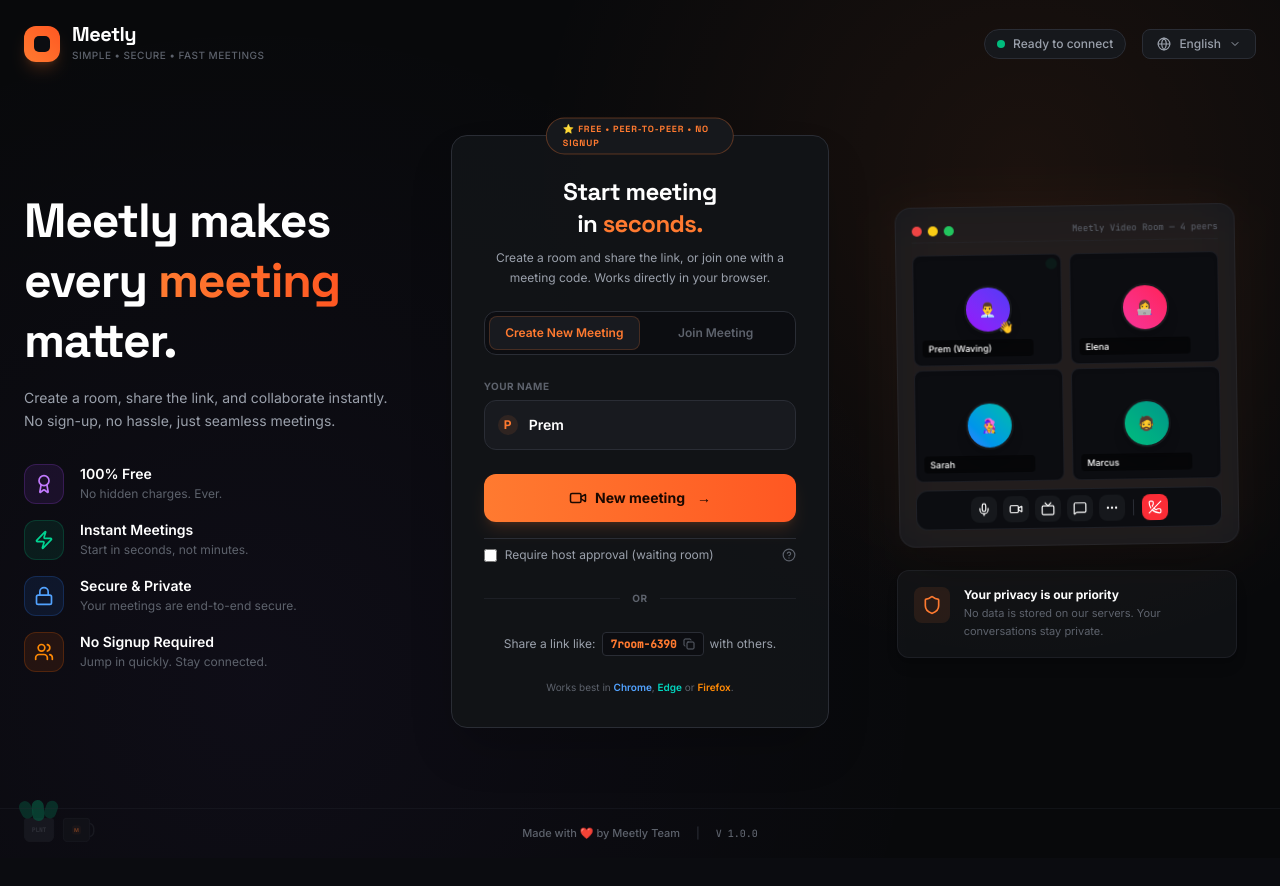
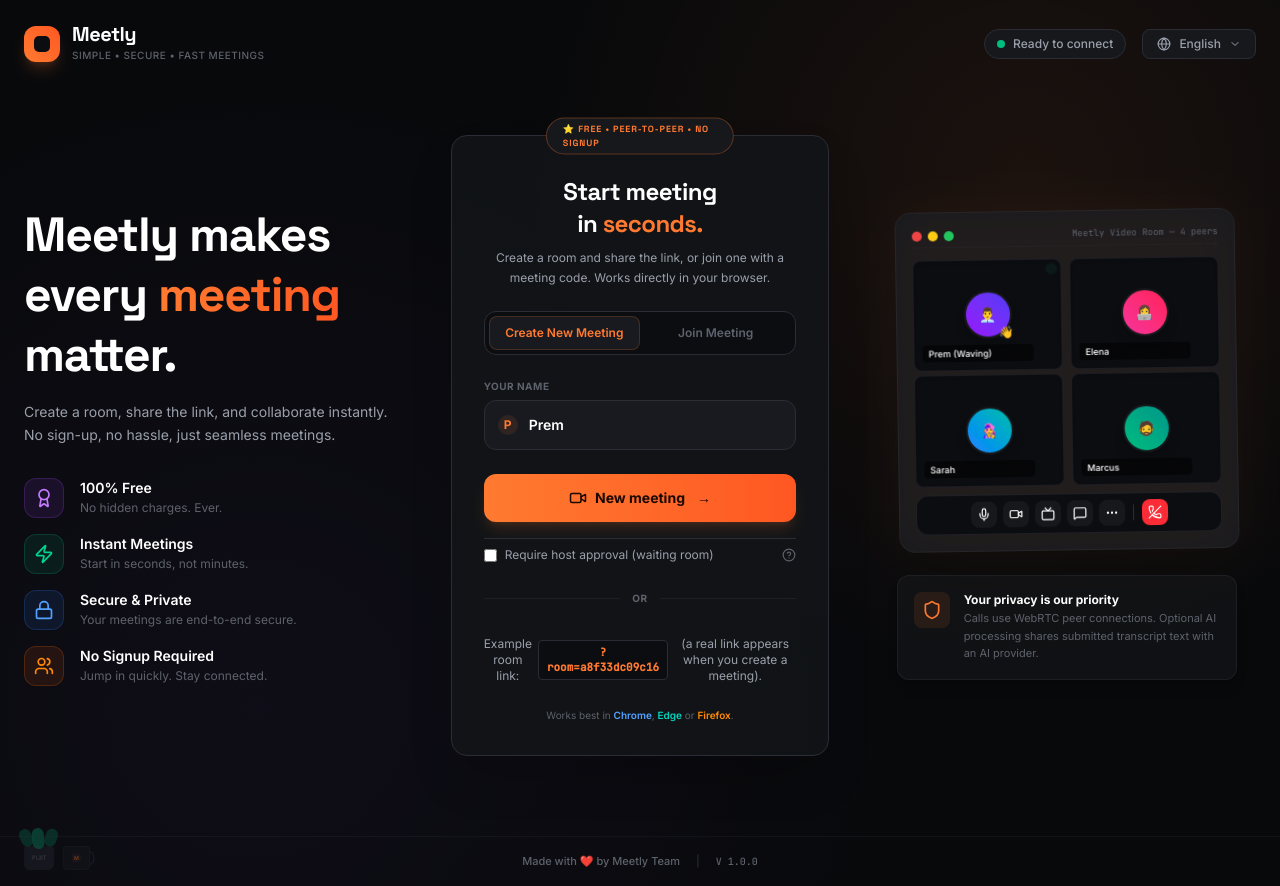
Before and after one commit to premangshumal-cyber/Meetly-site2, a React (Vite) app: page / in a window 1280 px wide. Before the commit the page ends 858 px from the top, so only its background shows below. Built offline with nearby package versions, Linux system fonts and the light colour scheme.

Commit message:
ux: remove copyable fake invite and clarify meeting privacy

```diff
--- a/src/components/LandingPage.tsx
+++ b/src/components/LandingPage.tsx
@@ -38,19 +38,12 @@
   const [roomCode, setRoomCode] = useState(initialRoomCode || '');
   const [requireApproval, setRequireApproval] = useState(false);
   const [activeTab, setActiveTab] = useState<'create' | 'join'>('create');
-  const [copied, setCopied] = useState(false);
   const [showLanguage, setShowLanguage] = useState(false);
   const [selectedLanguage, setSelectedLanguage] = useState('English');
 
   // Mock call buttons states on the visual showcase
   const [mockMic, setMockMic] = useState(true);
   const [mockCam, setMockCam] = useState(true);
-
-  const handleCopyCode = () => {
-    navigator.clipboard.writeText('7room-6390');
-    setCopied(true);
-    setTimeout(() => setCopied(false), 2000);
-  };
 
   const handleCreate = () => {
     if (!name.trim()) return;
@@ -269,7 +262,7 @@
                           type="text"
                           value={roomCode}
                           onChange={(e) => setRoomCode(e.target.value)}
-                          placeholder="e.g. 7room-6390"
+                          placeholder="Paste the host's room code"
                           className="w-full bg-[#181a1f] border border-border-custom rounded-xl py-3 pl-10 pr-3 text-sm text-white placeholder-text-faint focus:outline-none focus:border-accent transition-colors font-mono"
                         />
                       </div>
@@ -295,14 +288,11 @@
               {/* Fast code preview */}
               <div className="text-center pt-1">
                 <div className="inline-flex items-center gap-1.5 text-xs text-text-dim">
-                  Share a link like:
-                  <code className="px-2 py-1 rounded bg-[#0c0d11] border border-border-custom text-accent font-mono text-[11px] font-semibold flex items-center gap-1.5">
-                    7room-6390
-                    <button onClick={handleCopyCode} className="text-text-faint hover:text-white transition-colors cursor-pointer">
-                      {copied ? <Check className="w-3 h-3 text-emerald-400" /> : <Copy className="w-3 h-3" />}
-                    </button>
+                  Example room link:
+                  <code className="px-2 py-1 rounded bg-[#0c0d11] border border-border-custom text-accent font-mono text-[11px] font-semibold">
+                    ?room=a8f33dc09c16
                   </code>
-                  with others.
+                  (a real link appears when you create a meeting).
                 </div>
               </div>
             </div>
@@ -426,7 +416,7 @@
             <div>
               <h4 className="text-xs font-bold text-white">Your privacy is our priority</h4>
               <p className="text-[11px] text-text-faint leading-relaxed mt-0.5">
-                No data is stored on our servers. Your conversations stay private.
+                Calls use WebRTC peer connections. Optional AI processing shares submitted transcript text with an AI provider.
               </p>
             </div>
           </div>
```
